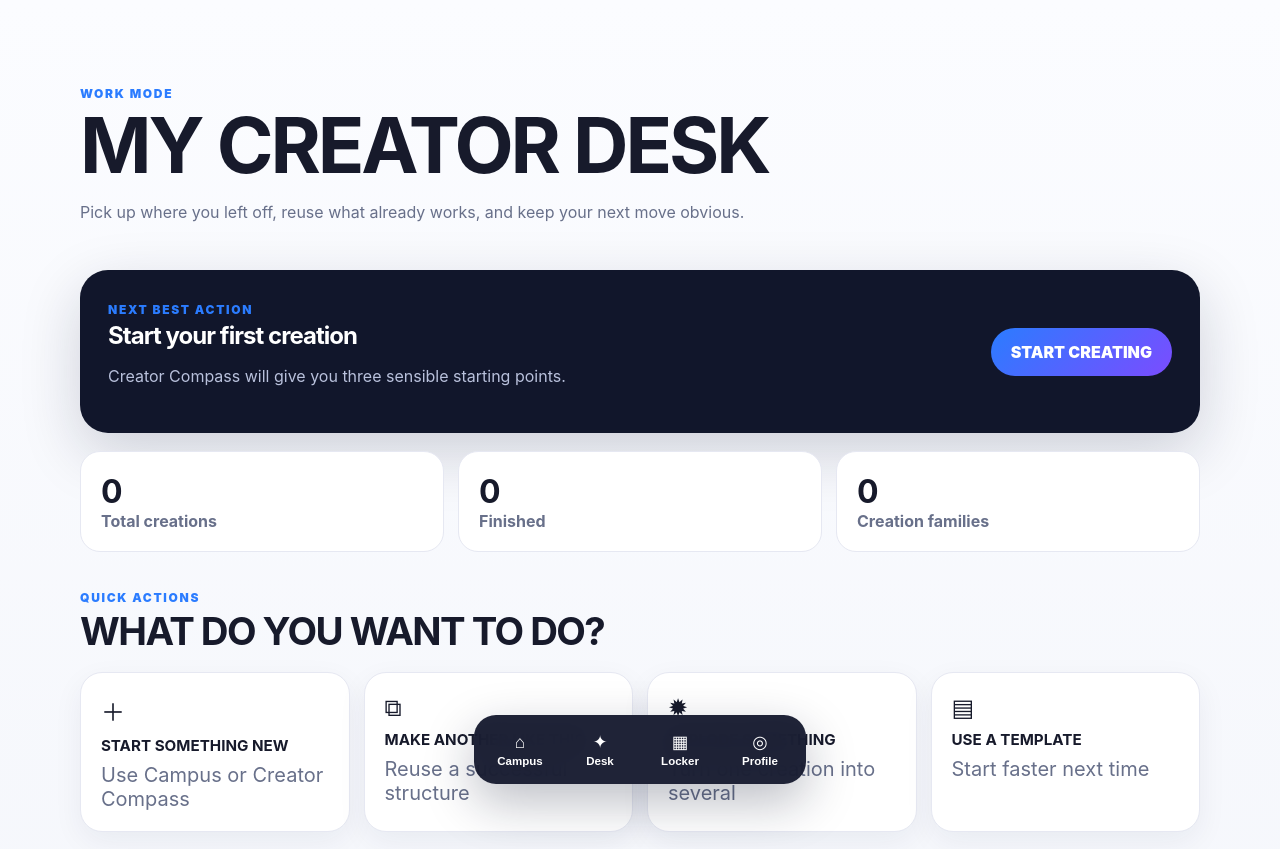
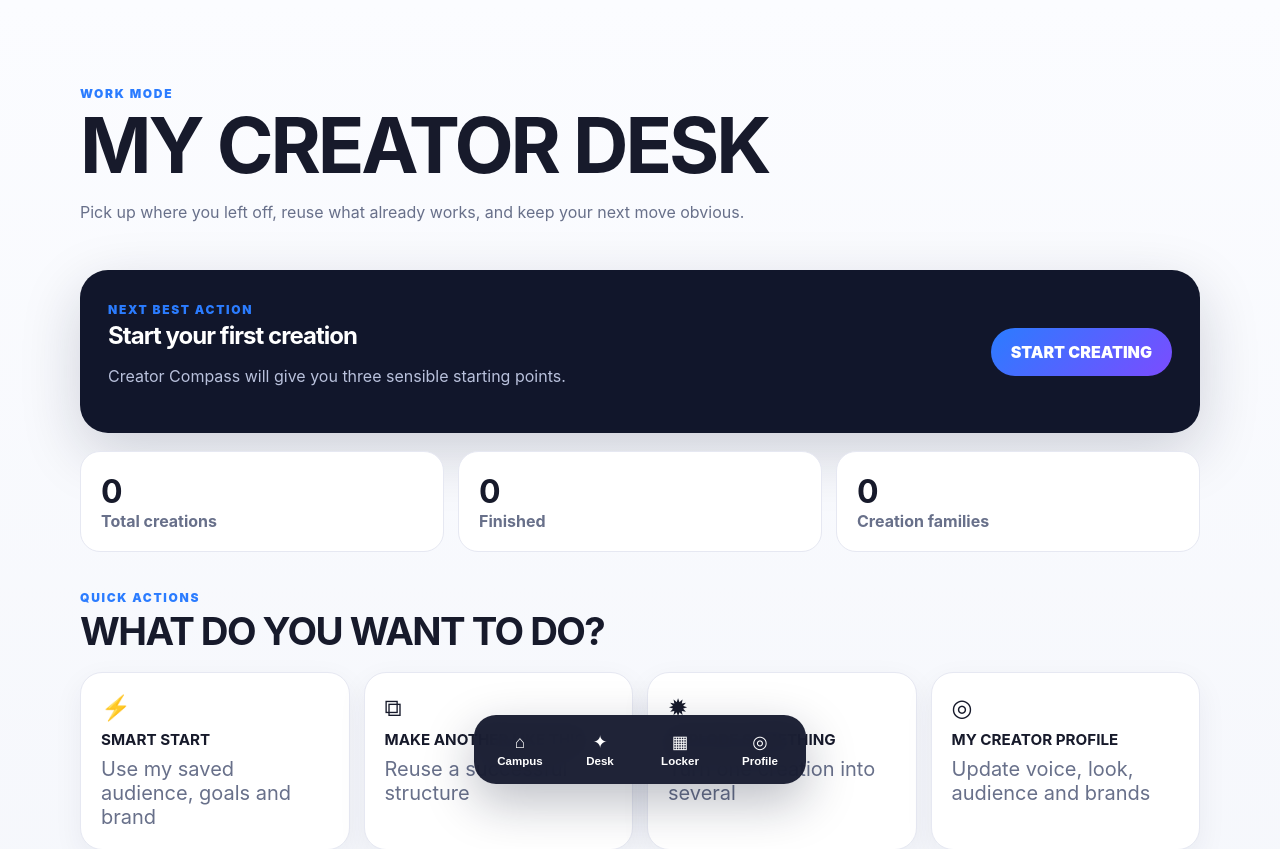
Before and after one commit to melbgittinit/botbox-alpha-clean, a Next.js app: page /creator-college/desk in a window 1280 px wide. Shown: the top 849 px of the page. Built offline with nearby package versions, Linux system fonts and the light colour scheme.

Commit message:
Add Smart Start and Profile actions to Creator Desk

```diff
--- a/app/creator-college/desk/page.tsx
+++ b/app/creator-college/desk/page.tsx
@@ -32,10 +32,10 @@ export default function CreatorDeskPage(){
     </section>
 
     <section className="cc4-section"><div className="cc4-section-head"><div><span className="cc4-eyebrow">QUICK ACTIONS</span><h2>WHAT DO YOU WANT TO DO?</h2></div></div><div className="cc4-grid cc4-actions-grid">
-      <a href="/creator-college">＋<b>START SOMETHING NEW</b><small>Use Campus or Creator Compass</small></a>
+      <a href="/creator-college/start">⚡<b>SMART START</b><small>Use my saved audience, goals and brand</small></a>
       <a href={templateCandidate?`/creator-college/locker?template=${templateCandidate.id}`:"/creator-college/locker"}>⧉<b>MAKE ANOTHER LIKE THIS</b><small>Reuse a successful structure</small></a>
       <a href="/creator-college/locker">✹<b>EXPLODE SOMETHING</b><small>Turn one creation into several</small></a>
-      <a href="/creator-college/locker#templates">▤<b>USE A TEMPLATE</b><small>Start faster next time</small></a>
+      <a href="/creator-college/profile">◎<b>MY CREATOR PROFILE</b><small>Update voice, look, audience and brands</small></a>
     </div></section>
 
     <section className="cc4-section"><div className="cc4-section-head"><div><span className="cc4-eyebrow">RECENT WORK</span><h2>YOUR LATEST CREATIONS</h2></div><a href="/creator-college/locker">OPEN LOCKER</a></div>{creations.length===0?<div className="cc4-empty">Nothing here yet. Your first finished creation will change this page completely.</div>:<div className="cc4-grid cc4-card-grid">{creations.slice(0,6).map(item=><article className="cc4-card" key={item.id}><small>{item.status}{item.parentId?" · FAMILY MEMBER":""}</small><h3>{item.title}</h3><p>{item.format}</p><div className="cc4-meter"><span style={{width:`${item.progress}%`}}/></div><b>{item.progress}%</b><a href="/creator-college">{item.status==="BUILDING"?"CONTINUE":"OPEN"}</a></article>)}</div>}</section>
```
